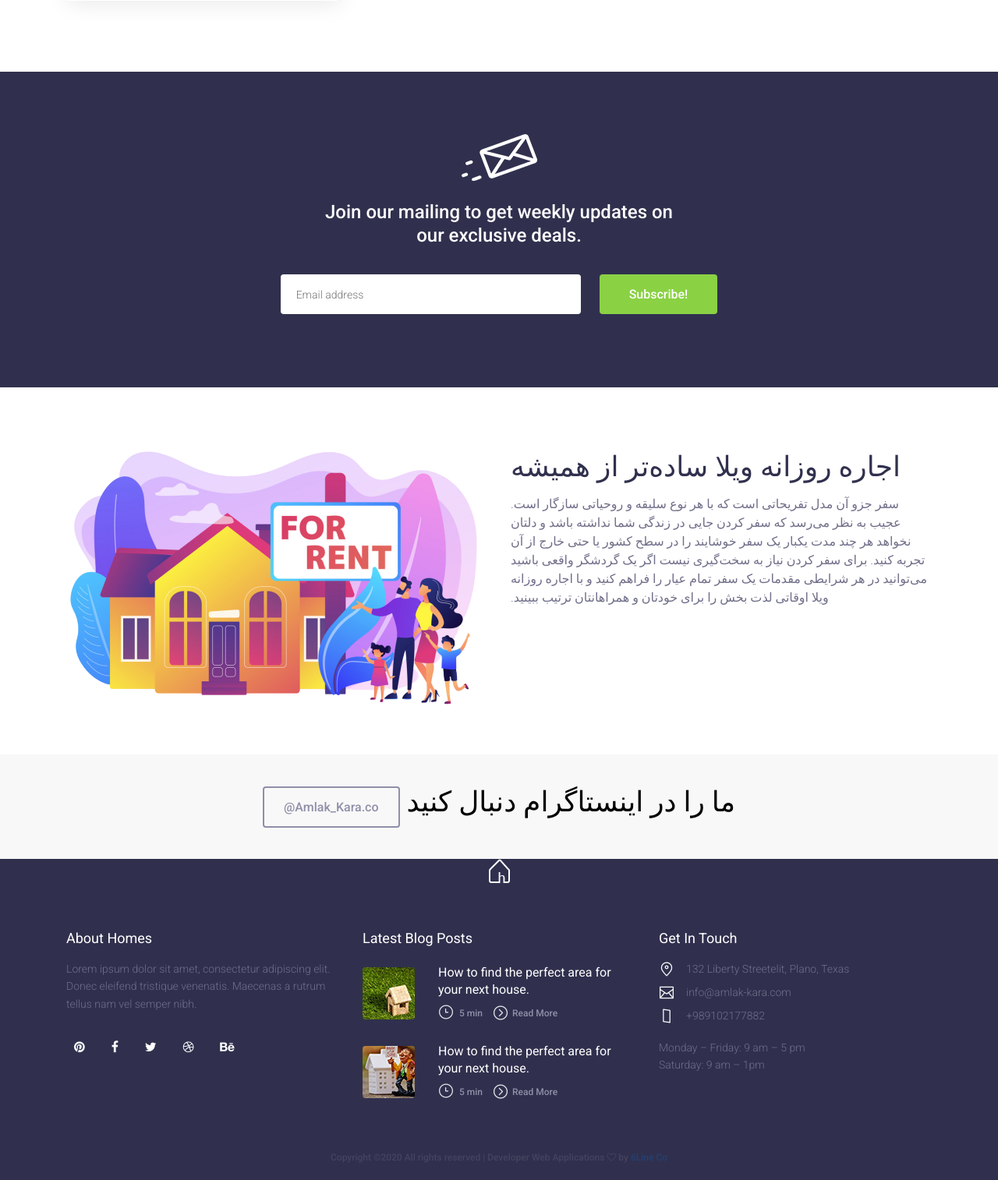
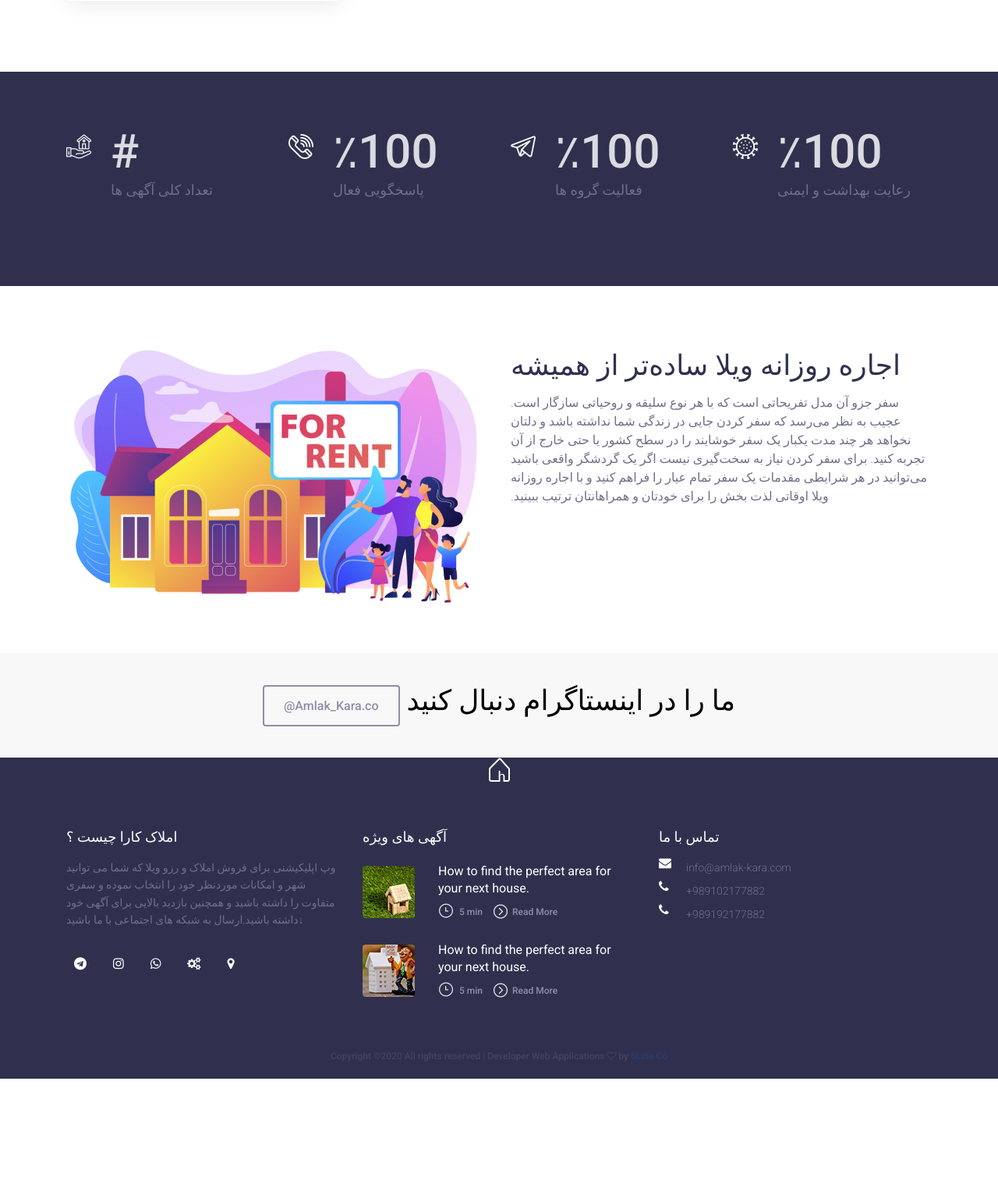
Before and after one commit to 6lineir/Real-estate, a Django app: page / in a window 1280 px wide. Shown: the part 2007-3521 px from the top of the page at 78% size. After the commit the page ends 3391 px from the top, so only its background shows below. Run offline with Django 3.2, Linux system fonts and the light colour scheme; data comes from the database, SQL or seed files in the repository; some libraries are stand-ins or nearby versions.

Commit message:
edit themplate index fr

```diff
--- a/static/Ads/css/style.css
+++ b/static/Ads/css/style.css
@@ -753,7 +753,7 @@ html .ui-button.ui-state-disabled:active {
 }
 
 .single-counter .counter-info span {
-	color: #30304e;
+	color: #DADAE1;
 	display: inline-block;
 	font-size: 60px;
 	font-weight: 500;
--- a/templates/Ads/index.html
+++ b/templates/Ads/index.html
@@ -159,19 +159,56 @@
     <!-- Hotel Room Section End -->
     <!-- Newslatter Section Begin -->
     <section class="newslatter-section">
-        <div class="container">
-            <div class="row">
-                <div class="col-lg-12 text-center">
-                    <div class="newslatter-text">
-                        <img src="{% static 'Ads/img/message.png' %}" alt="">
-                        <h4>Join our mailing to get weekly updates on <br>our exclusive deals.</h4>
-                        <form>
-                            <input type="text" placeholder="Email address">
-                            <button type="submit" class="site-btn news-btn">Subscribe!</button>
-                        </form>
+                <div class="counter-section">
+                    <div class="container">
+                            <div class="row">
+                                <div class="col-lg-3 col-md-6">
+                                    <div class="single-counter">
+                                        <div class="counter-img">
+                                            <img src="{% static 'Ads/img/counter-icon/1.png' %}" alt="">
+                                        </div>
+                                        <div class="counter-info">
+                                            <span>#</span>
+                                            <p>تعداد کلی آگهی ها</p>
+                                        </div>
+                                    </div>
+                                </div>
+                                <div class="col-lg-3 col-md-6">
+                                    <div class="single-counter">
+                                        <div class="counter-img">
+                                            <img src="{% static 'Ads/img/counter-icon/2.png' %}" alt="">
+                                        </div>
+                                        <div class="counter-info">
+                                            <span>٪100</span>
+                                            <p>پاسخگویی فعال</p>
+                                        </div>
+                                    </div>
+                                </div>
+                                <div class="col-lg-3 col-md-6">
+                                    <div class="single-counter">
+                                        <div class="counter-img">
+                                            <img src="{% static 'Ads/img/counter-icon/3.png' %}" alt="">
+                                        </div>
+                                        <div class="counter-info">
+                                            <span>٪100</span>
+                                            <p>فعالیت گروه ها</p>
+                                        </div>
+                                    </div>
+                                </div>
+                                <div class="col-lg-3 col-md-6">
+                                    <div class="single-counter">
+                                        <div class="counter-img">
+                                            <img src="{% static 'Ads/img/counter-icon/4.png' %}" alt="">
+                                        </div>
+                                        <div class="counter-info">
+                                            <span>٪100</span>
+                                            <p>رعایت بهداشت و ایمنی</p>
+                                        </div>
+                                    </div>
+                                </div>
+                            </div>
+                        </div>
                     </div>
-                </div>
-            </div>
         </div>
     </section>
     <!-- Newslatter Section End -->
--- a/templates/Ads/tmp/footer.html
+++ b/templates/Ads/tmp/footer.html
@@ -8,21 +8,20 @@
         <div class="row p-37">
             <div class="col-lg-4">
                 <div class="about-footer">
-                    <h5>About Homes</h5>
-                    <p>Lorem ipsum dolor sit amet, consectetur adipiscing elit. Donec eleifend tristique venenatis.
-                        Maecenas a rutrum tellus nam vel semper nibh.</p>
+                    <h5>املاک کارا چیست ؟</h5>
+                    <p> وپ اپلیکیشنی برای فروش املاک و رزو ویلا که شما می توانید شهر و امکانات موردنظر خود را انتخاب نموده و سفری متفاوت را داشته باشید و همچنین بازدید بالایی برای آگهی خود ↓داشته باشید,ارسال به شبکه های اجتماعی با ما باشید</p>
                     <div class="footer-social">
-                        <a href="#"><i class="fa fa-pinterest"></i></a>
-                        <a href="#"><i class="fa fa-facebook"></i></a>
-                        <a href="#"><i class="fa fa-twitter"></i></a>
-                        <a href="#"><i class="fa fa-dribbble"></i></a>
-                        <a href="#"><i class="fa fa-behance"></i></a>
+                        <a href="https://t.me/Amlak_kara_com"><i class="fa fa-telegram"></i></a>
+                        <a href="https://instagram.com/Amlak_kara.co"><i class="fa fa-instagram"></i></a>
+                        <a href="https://chat.whatsapp.com/HHc6Mdi0s2S0sCs4NVSu46"><i class="fa fa-whatsapp"></i></a>
+                        <a href="./acoounts/"><i class="fa fa-cogs"></i></a>
+                        <a href="#"><i class="fa fa-map-marker"></i></a>
                     </div>
                 </div>
             </div>
             <div class="col-lg-4 col-md-6">
                 <div class="footer-blog">
-                    <h5>Latest Blog Posts</h5>
+                    <h5>آگهی های ویژه</h5>
 
                     <div class="single-blog">
                         <div class="lt-side">
@@ -60,15 +59,12 @@
             </div>
             <div class="col-lg-4 col-md-6">
                 <div class="footer-address">
-                    <h5>Get In Touch</h5>
+                    <h5>تماس با ما</h5>
                     <ul>
-                        <li><i class="flaticon-placeholder"></i><span>132 Liberty Streetelit, Plano, Texas</span>
-                        </li>
-                        <li><i class="flaticon-envelope"></i><span>info@amlak-kara.com</span></li>
-                        <li><i class="flaticon-smartphone"></i><span>+989102177882</span></li>
+                        <li><i class="fa fa-envelope"></i><span>info@amlak-kara.com</span></li>
+                        <li><i class="fa fa-phone"></i><span>+989102177882</span></li>
+                        <li><i class="fa fa-phone"></i><span>+989192177882</span></li>
                     </ul>
-                    <p>Monday – Friday: 9 am – 5 pm</p>
-                    <p>Saturday: 9 am – 1pm</p>
                 </div>
             </div>
         </div>
```
Also changed, not shown: static/Ads/img/counter-icon/1.png, static/Ads/img/counter-icon/2.png, static/Ads/img/counter-icon/3.png, static/Ads/img/counter-icon/4.png.
